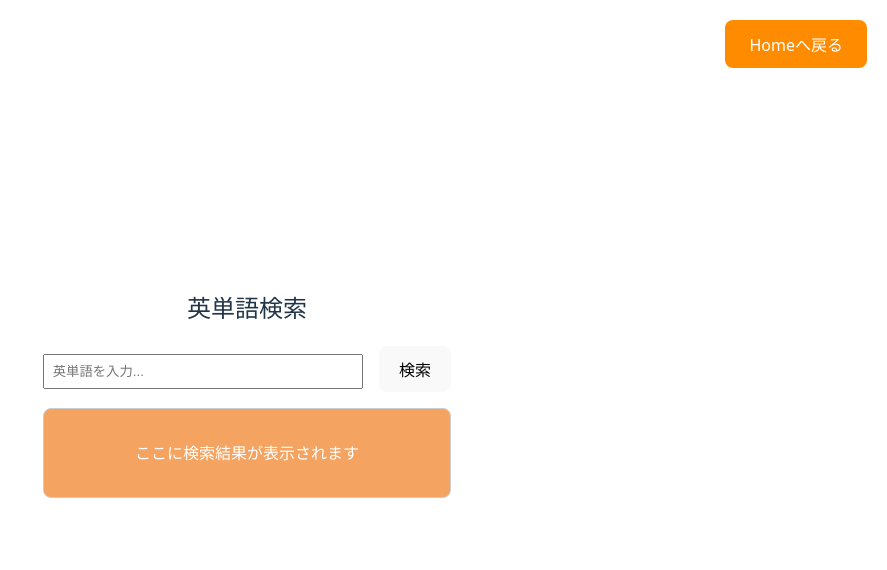
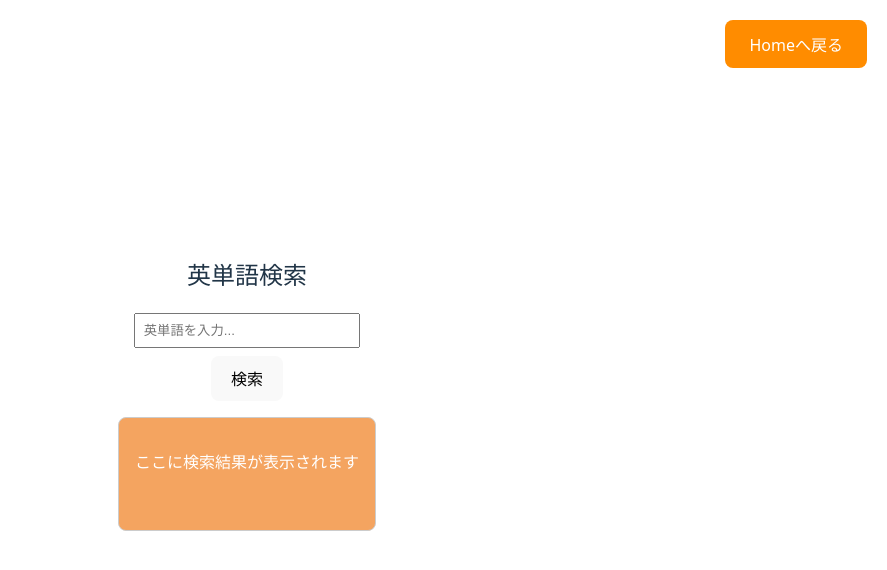
Before and after one commit to switchstart0712/wordbook-app, a React (Vite) app in the folder frontend/: page /search in a window 1280 px wide. Shown: the top 570 px of the page, without its empty margins (393-1280 px from the left). Built offline with nearby package versions, Linux system fonts and the light colour scheme.

Commit message:
スマホ表示でのスクロール範囲の修正

```diff
--- a/frontend/src/pages/Quiz.jsx
+++ b/frontend/src/pages/Quiz.jsx
@@ -105,7 +105,7 @@ function Quiz({ words }) {
 
   return (
     <div style={{ padding: "2rem" }}>
-      <h1>クイズに挑戦！</h1>
+      <h2>クイズに挑戦！</h2>
 
       {!isQuizStarted ? (
         <>
--- a/frontend/src/pages/Search.jsx
+++ b/frontend/src/pages/Search.jsx
@@ -20,30 +20,43 @@ function Search() {
   };
 
   return (
-    <div style={{ padding: "2rem" }}>
-      <h2>英単語検索</h2>
+    <div
+      style={{
+        padding: "1rem",
+        maxWidth: "100%",
+        overflowX: "hidden", // 横スクロール防止
+      }}
+    >
+      <h2 style={{ textAlign: "center" }}>英単語検索</h2>
 
-      <div style={{ marginBottom: "1rem" }}>
+      <div style={{ marginBottom: "1rem", textAlign: "center" }}>
         <input
           type="text"
           placeholder="英単語を入力..."
           value={searchTerm}
           onChange={(e) => setSearchTerm(e.target.value)}
           onKeyDown={(e) => e.key === "Enter" && handleSearch()}
-          style={{ padding: "0.5rem", width: "300px", marginRight: "1rem" }}
+          style={{
+            padding: "0.5rem",
+            width: "80%", // スマホでも収まる幅に
+            maxWidth: "300px",
+            marginBottom: "0.5rem",
+          }}
         />
+        <br />
         <button onClick={handleSearch}>検索</button>
       </div>
 
       <div
         style={{
+          margin: "0 auto",
           border: "1px solid #ccc",
           borderRadius: "8px",
           padding: "1rem",
           marginTop: "1rem",
-          maxWidth: "400px",
+          maxWidth: "500px",
           backgroundColor: "#f4a460",
-          minHeight: "50px", // ← スペース確保
+          minHeight: "80px",
         }}
       >
         {result ? (
@@ -60,7 +73,7 @@ function Search() {
         )}
       </div>
 
-      <div style={{ marginTop: "2rem" }}>
+      <div style={{ marginTop: "2rem", textAlign: "center" }}>
         <BackToHomeButton />
       </div>
     </div>
```
Also changed, not shown: 1 other file (tests, documents, lock files or other folders).
